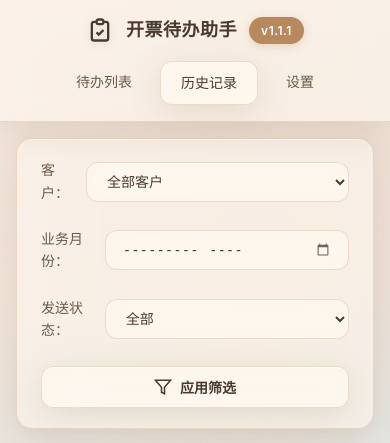
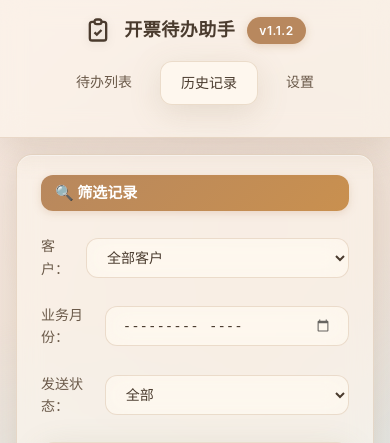
Before and after one commit to 824167532/for-trae, a Flask app: page /history in a window 390 px wide. Shown: the top 443 px of the page. Run offline with Flask 3, Linux system fonts and the light colour scheme; data comes from the database, SQL or seed files in the repository; data that the repository does not hold is empty.

```diff
--- a/invoice_helper/static/css/style.css
+++ b/invoice_helper/static/css/style.css
@@ -122,16 +122,16 @@ body::after {
     padding: 0;
 }
 
-/* 顶部导航栏 */
+/* 顶部导航栏 - Grid三栏固定布局，确保菜单位置在所有页面一致 */
 .top-nav {
     background: var(--glass-bg);
     backdrop-filter: blur(var(--blur-amount));
     -webkit-backdrop-filter: blur(var(--blur-amount));
     border-bottom: 1px solid var(--glass-border);
     padding: 16px 32px;
-    display: flex;
+    display: grid;
+    grid-template-columns: 280px 1fr 280px;
     align-items: center;
-    justify-content: space-between;
     position: sticky;
     top: 0;
     z-index: 100;
@@ -142,6 +142,7 @@ body::after {
     display: flex;
     align-items: center;
     gap: 12px;
+    justify-self: start;
 }
 
 .nav-icon {
@@ -161,6 +162,7 @@ body::after {
 .nav-links {
     display: flex;
     gap: 8px;
+    justify-self: center;
 }
 
 .nav-link {
@@ -186,9 +188,29 @@ body::after {
     box-shadow: var(--glass-shadow);
 }
 
+/* 导航栏右侧操作区 - 左右两栏固定宽度，确保菜单居中不漂移 */
 .nav-actions {
     display: flex;
     gap: 12px;
+    justify-self: end;
+    min-width: 280px;
+    justify-content: flex-end;
+}
+
+/* 筛选栏标题优化 - 明确标识功能区域 */
+.filter-bar-title {
+    display: flex;
+    align-items: center;
+    gap: 8px;
+    font-size: 15px;
+    font-weight: 700;
+    color: var(--text-primary);
+    padding: 6px 14px;
+    background: linear-gradient(135deg, var(--primary-color) 0%, #c9904f 100%);
+    color: #fff;
+    border-radius: var(--radius-md);
+    box-shadow: 0 2px 8px rgba(184, 136, 94, 0.25);
+    white-space: nowrap;
 }
 
 /* 按钮样式 - 玻璃拟态 */
@@ -904,11 +926,28 @@ body::after {
     }
 }
 
+/* 中等屏幕 - 调整导航栏为紧凑Grid布局 */
+@media (max-width: 1100px) {
+    .top-nav {
+        grid-template-columns: 220px 1fr 220px;
+        padding: 16px 20px;
+    }
+
+    .nav-actions {
+        min-width: 220px;
+    }
+}
+
 @media (max-width: 768px) {
     .top-nav {
+        display: flex;
         flex-direction: column;
         gap: 16px;
         padding: 16px;
+    }
+
+    .nav-brand {
+        justify-self: center;
     }
 
     .nav-links {
@@ -921,6 +960,7 @@ body::after {
         width: 100%;
         justify-content: center;
         flex-wrap: wrap;
+        min-width: 0;
     }
 
     .main-content {
--- a/invoice_helper/templates/history.html
+++ b/invoice_helper/templates/history.html
@@ -23,12 +23,15 @@
                 <a href="/history" class="nav-link active">历史记录</a>
                 <a href="/settings" class="nav-link">设置</a>
             </div>
+            <div class="nav-actions">
+            </div>
         </nav>
 
         <!-- 主内容区 -->
         <main class="main-content">
-            <!-- 筛选栏 -->
+            <!-- 筛选栏 - 增加明确标题，让用户一眼知道功能 -->
             <div class="filter-bar">
+                <span class="filter-bar-title">🔍 筛选记录</span>
                 <div class="filter-group">
                     <label class="filter-label">客户：</label>
                     <select class="filter-select" id="customerFilter">
--- a/invoice_helper/templates/index.html
+++ b/invoice_helper/templates/index.html
@@ -56,8 +56,9 @@
                 </div>
             </div>
 
-            <!-- 筛选栏 -->
+            <!-- 筛选栏 - 增加明确标题，让用户一眼知道功能 -->
             <div class="filter-bar">
+                <span class="filter-bar-title">🔍 筛选记录</span>
                 <div class="filter-group">
                     <label class="filter-label">发送状态：</label>
                     <select class="filter-select" id="sendStatusFilter">
--- a/invoice_helper/templates/settings.html
+++ b/invoice_helper/templates/settings.html
@@ -22,6 +22,8 @@
                 <a href="/" class="nav-link">待办列表</a>
                 <a href="/history" class="nav-link">历史记录</a>
                 <a href="/settings" class="nav-link active">设置</a>
+            </div>
+            <div class="nav-actions">
             </div>
         </nav>
 
--- a/invoice_helper/version.json
+++ b/invoice_helper/version.json
@@ -1,15 +1,17 @@
 {
-  "version": "1.1.1",
-  "version_name": "开票待办助手 v1.1.1",
+  "version": "1.1.2",
+  "version_name": "开票待办助手 v1.1.2",
   "release_date": "2026-06-10",
-  "codename": "修复版本识别+奶茶色UI+CSS缓存机制",
+  "codename": "固定导航栏位置+筛选栏功能明确化",
   "description": "开票待办助手 - 支持Windows和macOS双平台的发票管理工具",
   "release_notes": [
     "✨ 新增: 文件夹扫描工具（一键扫描本地目录，批量导入客户）",
     "🎨 UI改版: 温暖奶茶色 + 淡蓝色配色（v1.1.1增强对比度）",
     "🔧 修复: CSS/JS加版本号，自动清除浏览器缓存，确保看到新版本",
     "🏷️ 优化: 导航栏显示版本号徽章，一眼识别版本",
-    "🖥️ 优化: macOS支持双击启动脚本"
+    "🖥️ 优化: macOS支持双击启动脚本",
+    "🎯 修复(v1.1.2): 导航栏菜单位置固定在正中央，切换页面不再漂移",
+    "📋 优化(v1.1.2): 首页/历史页筛选栏增加「🔍 筛选记录」醒目标题，功能一目了然"
   ],
   "author": "开票待办助手开发团队",
   "license": "MIT",
```
